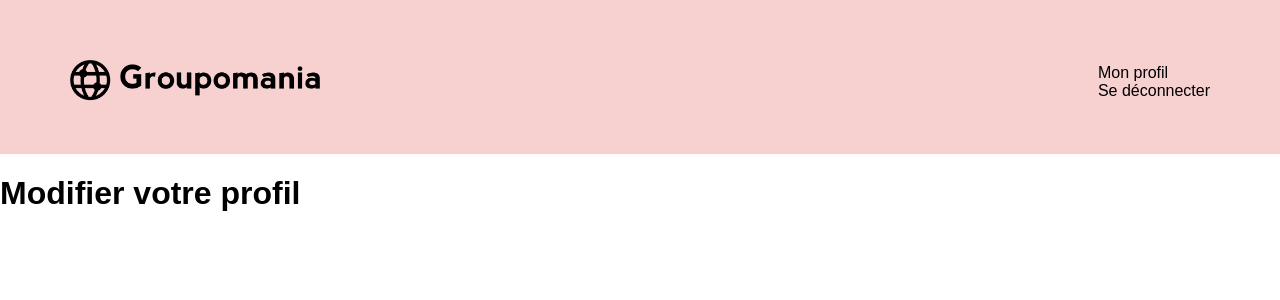
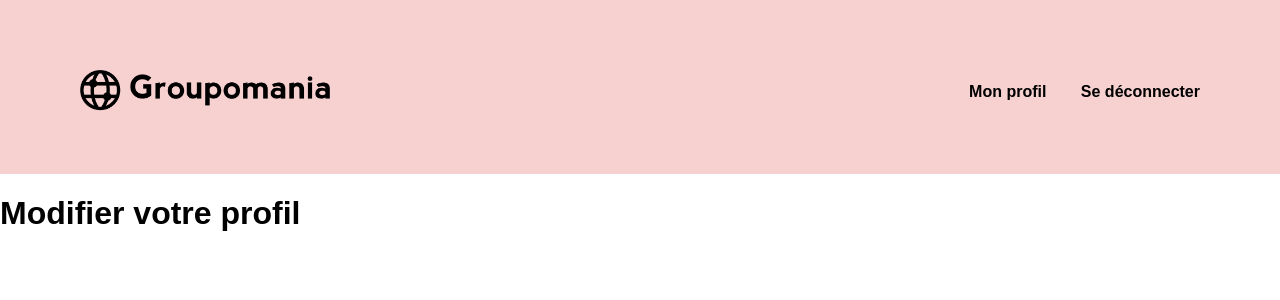
Before and after one commit to srh-mji/SarahMajewski_7_30062021, a Vue app in the folder frontend/: page /#/account in a window 1280 px wide. Shown: the top 300 px of the page. Built offline with nearby package versions, Linux system fonts and the light colour scheme.

Commit message:
Add disconnect user

```diff
--- a/frontend/src/components/Header.vue
+++ b/frontend/src/components/Header.vue
@@ -8,9 +8,9 @@
 
          <nav>
             <router-link to='/account'>
-                <div>Mon profil</div>
+                <a>Mon profil</a>
             </router-link>
-            <div> Se déconnecter</div>
+            <a type="submit" @click = disconnect()> Se déconnecter </a>
         </nav>
     </header>
 
@@ -19,8 +19,17 @@
 <script>
 
 export default {
-    name: 'Header'
+    name: 'Header',
+
+    methods: {
+        disconnect(){
+            localStorage.removeItem('user');
+            location.href = "/";
+        }
 }
+}
+
+
 
 </script>
 
@@ -37,8 +46,13 @@ export default {
         height: 100px;
         object-fit: cover;
     }
+     a {
+        padding: 10px;
+        font-weight: 700;
+        cursor: pointer;
+    }
 
-     @media (max-width: 500px) {
+     @media (max-width: 700px) {
         header{
             flex-direction: column;
             padding: 30px 20px 20px 20px;
```
